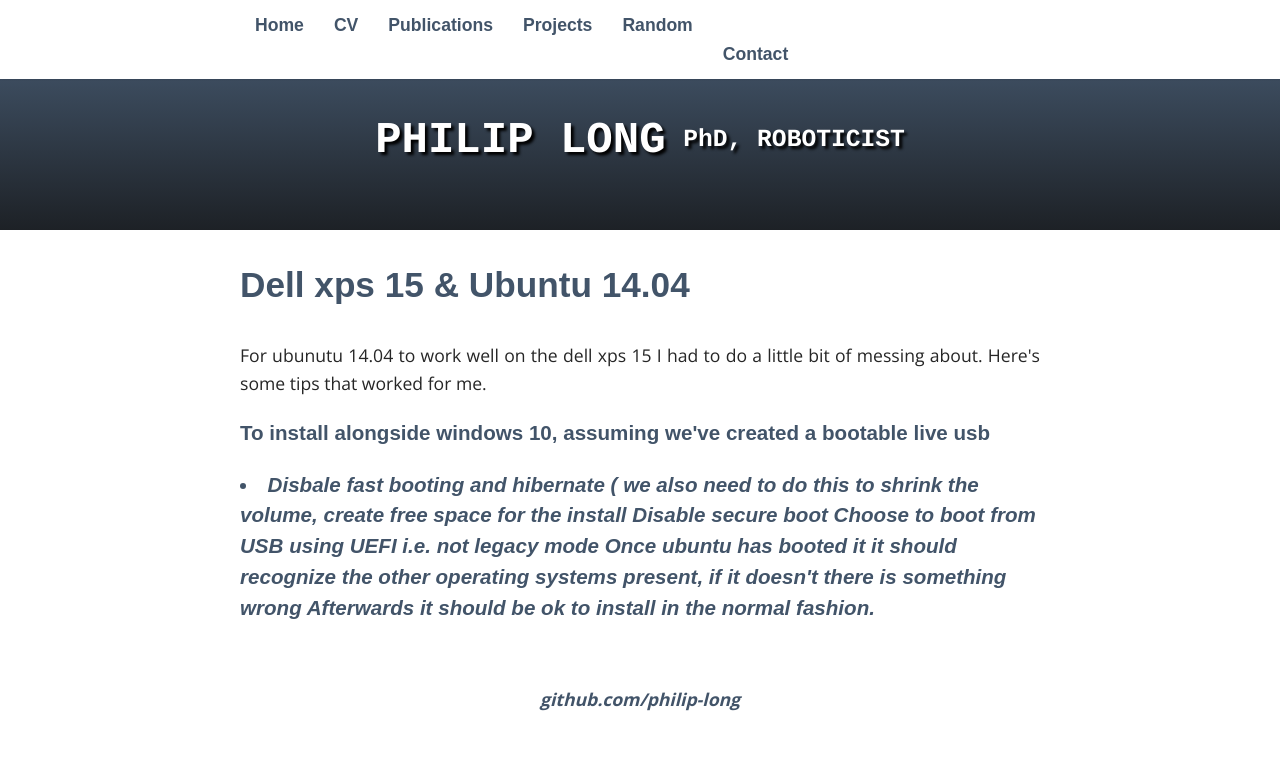
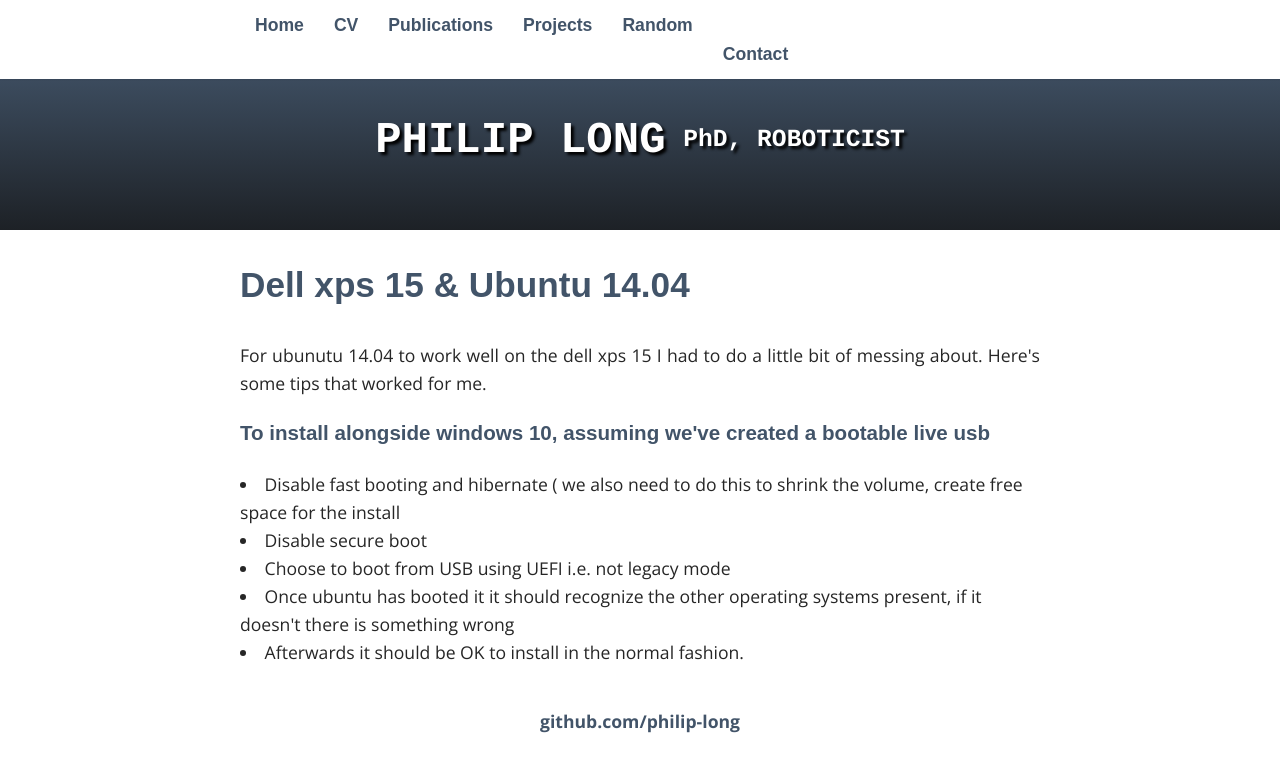
Before and after one commit to philip-long/philip-long.github.io, a Jekyll site: the page built from random/index.html, in a window 1280 px wide. Shown: the top 772 px of the page. Built offline with Jekyll 4.4.1, drawn with Linux system fonts in a browser that asks for light colours; some web fonts are replaced.

Commit message:
added formatting

```diff
--- a/random/index.html
+++ b/random/index.html
@@ -9,11 +9,11 @@ title: Tips & Lessons Learned
 <p>
     For ubunutu 14.04 to work well on the dell xps 15 I had to do a little bit of messing about. Here's some tips that worked for me.
 </p>
-<h3> To install alongside windows 10, assuming we've created a bootable live usb <h3/>
-  <li>
-   <i> Disbale fast booting and hibernate ( we also need to do this to shrink the volume, create free space for the install
-   <i> Disable secure boot
-   <i> Choose to boot from USB using UEFI i.e. not legacy mode
-   <i> Once ubuntu has booted it it should recognize the other operating systems present, if it doesn't there is something wrong
-   <i> Afterwards it should be ok to install in the normal fashion.
-  </li>
+
+<h3> To install alongside windows 10, assuming we've created a bootable live usb </h3>
+
+   <li>Disable fast booting and hibernate ( we also need to do this to shrink the volume, create free space for the install</li>
+   <li> Disable secure boot</li>
+   <li>Choose to boot from USB using UEFI i.e. not legacy mode</li>
+   <li>Once ubuntu has booted it it should recognize the other operating systems present, if it doesn't there is something wrong</li>
+   <li>Afterwards it should be OK to install in the normal fashion.  </li>
```
